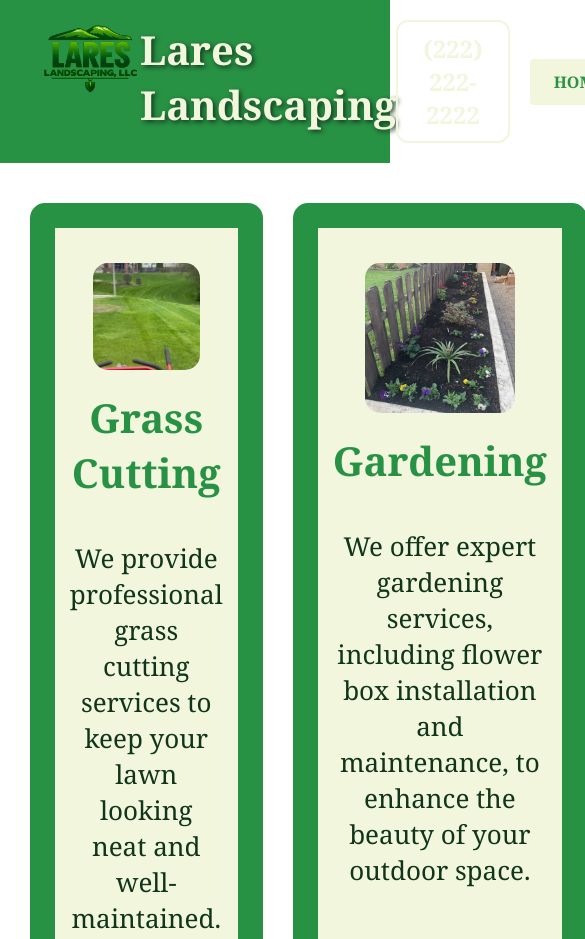
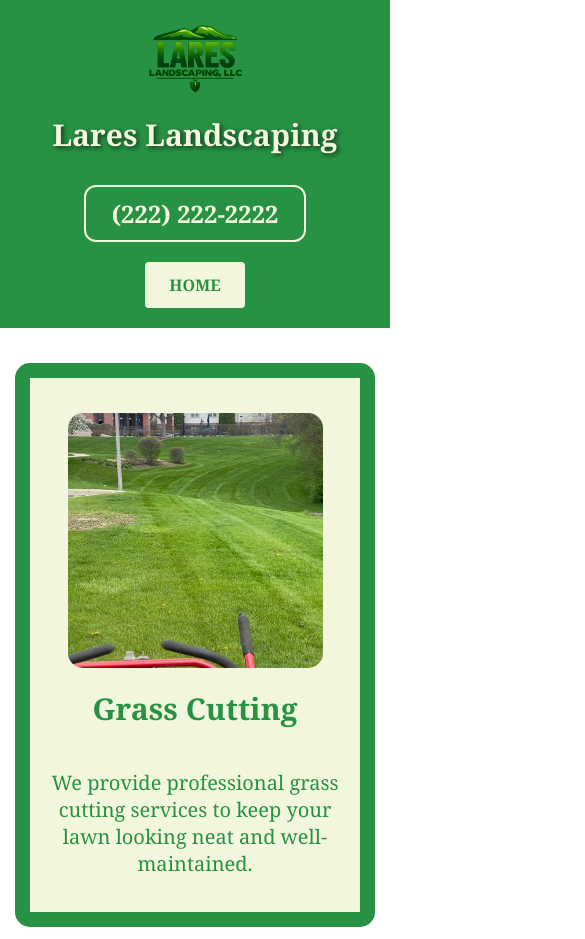
Before and after one commit to americaher558/ADD103, a plain HTML site: page midterm_project/services.html in a window 390 px wide. Shown: the top 939 px of the page, 585 px wide, since content can reach past the window. Drawn offline with Linux system fonts and the light colour scheme.

Commit message:
Refactor CSS for mobile responsiveness and adjust header styles

```diff
--- a/midterm_project/services.css
+++ b/midterm_project/services.css
@@ -1,6 +1,7 @@
 * {
     margin: 0;
     padding: 0;
+    box-sizing: border-box;
 }
 :root{
     --primary-color: rgb(40, 146, 68);
@@ -81,3 +82,35 @@ h2{
     border-radius: 15px;
     aspect-ratio: 1/1;
 }
+
+/* mobile */
+
+@media (max-width: 768px) {
+
+    .service-row {
+        grid-template-columns: 1fr;
+        width: 100%;
+        padding: 15px;
+        gap: 20px;
+    }
+
+    .services {
+        width: 100%;
+        height: auto;
+        border: 15px solid var(--primary-color);
+        padding: 15px;
+    }
+
+    .img-services {
+        width: 85%;
+        height: auto;
+    }
+
+    h2 {
+        font-size: 30px;
+    }
+
+    p {
+        font-size: 20px;
+    }
+}
--- a/midterm_project/services.html
+++ b/midterm_project/services.html
@@ -4,8 +4,8 @@
     <meta charset="UTF-8" />
     <meta name="viewport" content="width=device-width, initial-scale=1.0" />
     <title>Services</title>
+    <link rel="stylesheet" href="style.css" />
     <link rel="stylesheet" href="services.css" />
-    <link rel="stylesheet" href="style.css" />
     <link rel="icon" type="image/x-icon" href="laresfavicon.ico" />
   </head>
   <body>
@@ -20,11 +20,11 @@
         <div class="phone">
           <h2>(222) 222-2222</h2>
         </div>
-       <nav aria-label="Main Navigation">
-        <div class="button">
-          <a href="index.html" class="btn">HOME</a>
-        </div>
-       </nav>
+        <nav aria-label="Main Navigation">
+          <div class="button">
+            <a href="index.html" class="btn">HOME</a>
+          </div>
+        </nav>
       </div>
     </header>
     <div class="service-row">
--- a/midterm_project/style.css
+++ b/midterm_project/style.css
@@ -240,23 +240,23 @@ p{
 /*mobile*/
 @media (max-width: 768px) {
 
-    .hero {
+    .header {
         flex-direction: column;
         align-items: center;
         gap: 20px;
         text-align: center;
     }
 
-    .hero-text {
+    .header-text {
         flex: none;
     }
 
-    .hero-text h1 {
+    .header-text h1 {
         text-align: center;
         font-size: 30px;
     }
 
-    .hero-right {
+    .header-right {
         flex-direction: column;
         margin-left: 0;
     }
```
